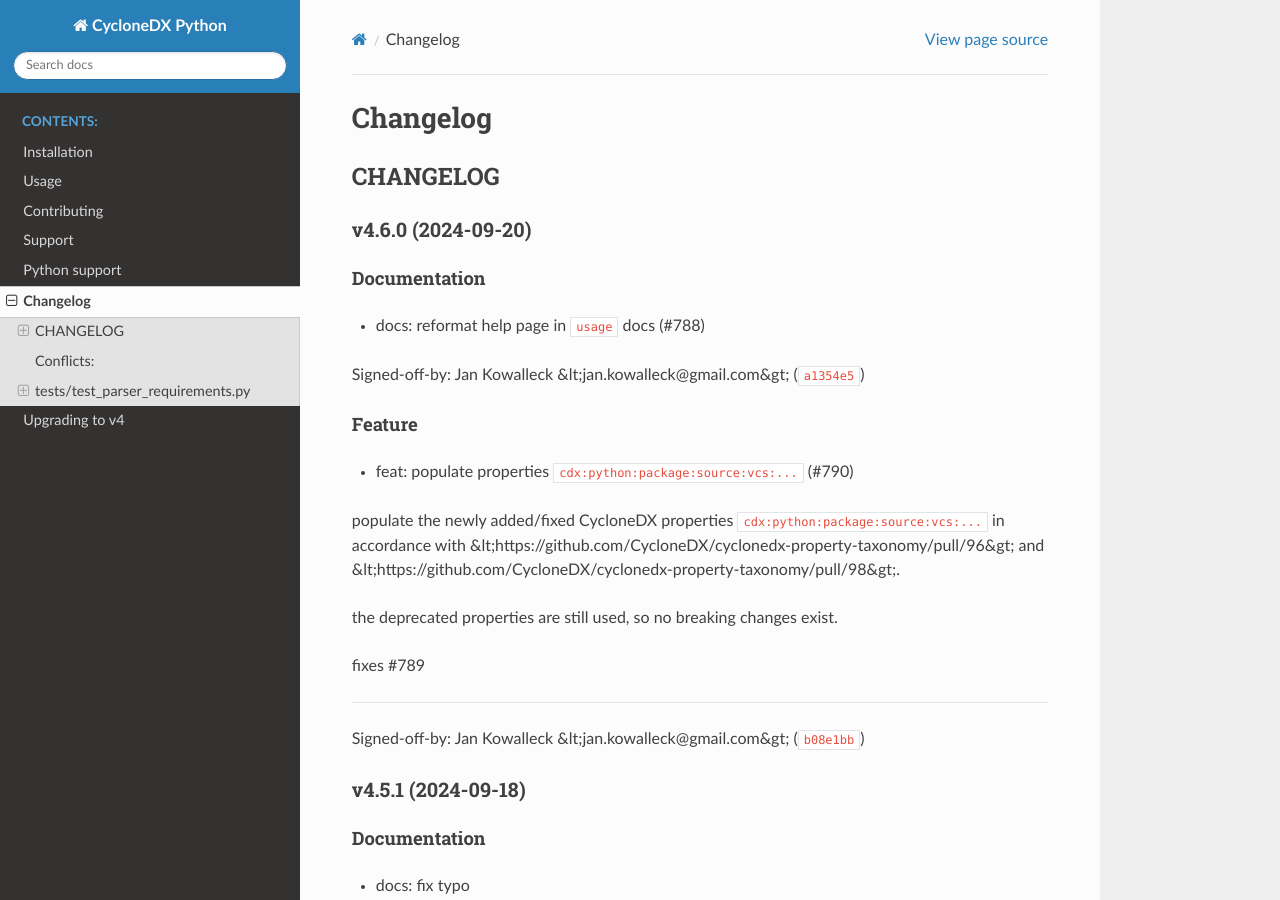
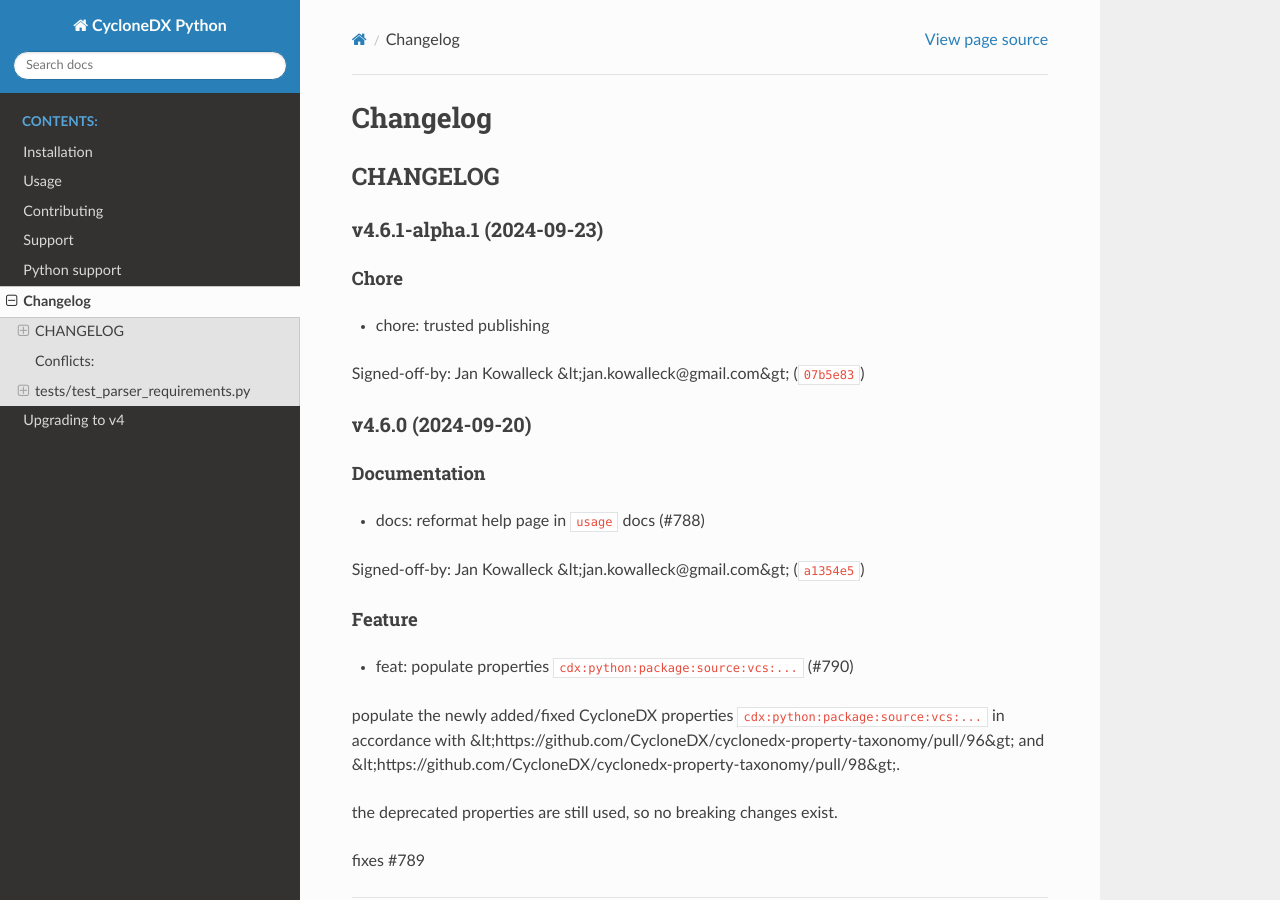
Before and after one commit to CycloneDX/cyclonedx-python, a Sphinx documentation site: the page built from docs/changelog.rst, in a window 1280 px wide and 900 px high. Built offline with Sphinx 7.4.7 and the Read the Docs theme 2.0.0, drawn with Linux system fonts in a browser that asks for light colours.

Commit message:
chore(release): 4.6.1-alpha.1
Automatically generated by python-semantic-release

Signed-off-by: semantic-release <semantic-release@bot.local>

```diff
--- a/CHANGELOG.md
+++ b/CHANGELOG.md
@@ -1,5 +1,14 @@
 # CHANGELOG
 
+
+
+## v4.6.1-alpha.1 (2024-09-23)
+
+### Chore
+
+* chore: trusted publishing
+
+Signed-off-by: Jan Kowalleck &lt;jan.kowalleck@gmail.com&gt; ([`07b5e83`](https://github.com/CycloneDX/cyclonedx-python/commit/07b5e83c18fd3c02f917bca1faa00d42e6665647))
 
 
 ## v4.6.0 (2024-09-20)
--- a/cyclonedx_py/__init__.py
+++ b/cyclonedx_py/__init__.py
@@ -17,7 +17,7 @@
 
 # !! version is managed by `semantic_release`
 # do not use typing here, or else `semantic_release` might have issues finding the variable
-__version__ = "4.6.0"  # noqa:Q000
+__version__ = "4.6.1-alpha.1"  # noqa:Q000
 
 # There is no stable/public API.
 # However, you might call the stable CLI instead, like so:
--- a/docs/conf.py
+++ b/docs/conf.py
@@ -22,7 +22,7 @@
 
 # The full version, including alpha/beta/rc tags
 # !! version is managed by semantic_release
-release = "4.6.0"
+release = "4.6.1-alpha.1"
 
 # -- General configuration ---------------------------------------------------
 
--- a/pyproject.toml
+++ b/pyproject.toml
@@ -7,7 +7,7 @@
 [tool.poetry]
 # keep in sync with `cyclonedx_py/_internal/utils/cdx.py`
 name = "cyclonedx-bom"
-version = "4.6.0"
+version = "4.6.1-alpha.1"
 description = "CycloneDX Software Bill of Materials (SBOM) generator for Python projects and environments"
 authors = [
   "Jan Kowalleck <jan.kowalleck@gmail.com>",
```
